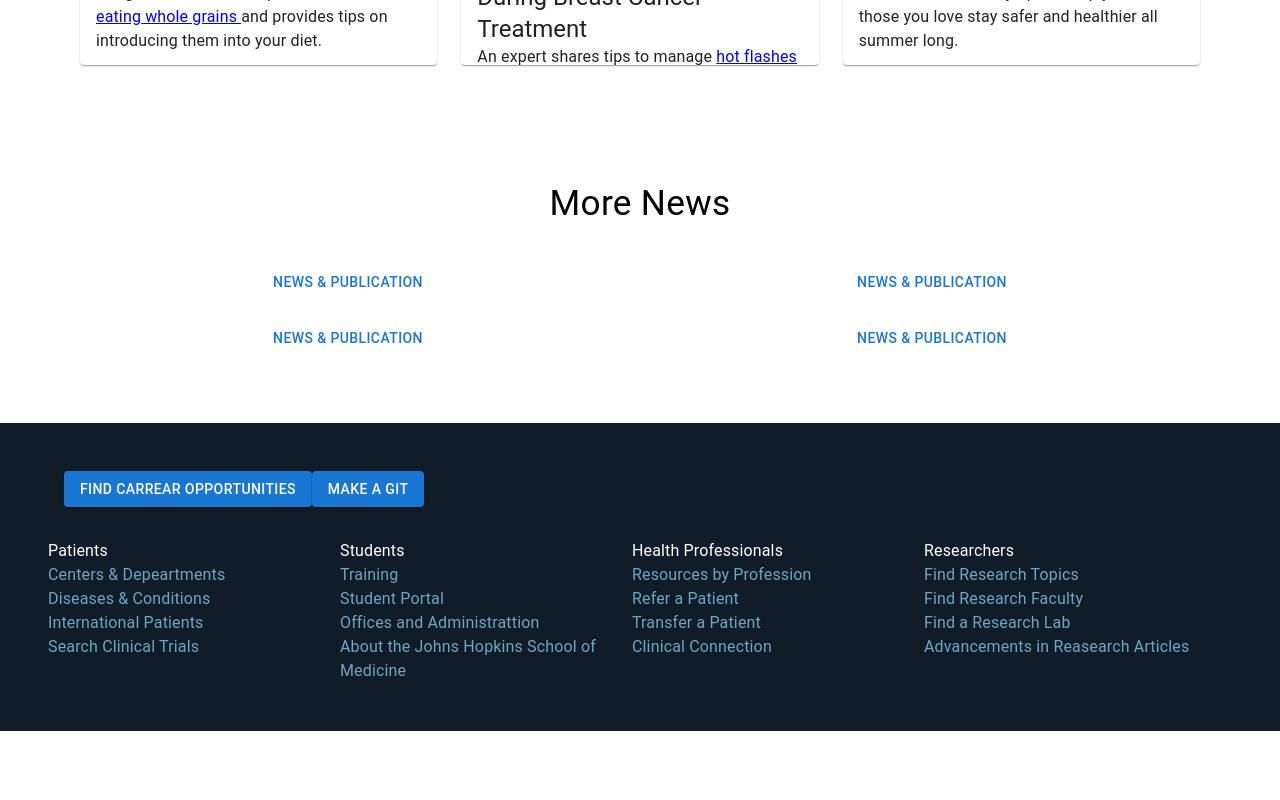
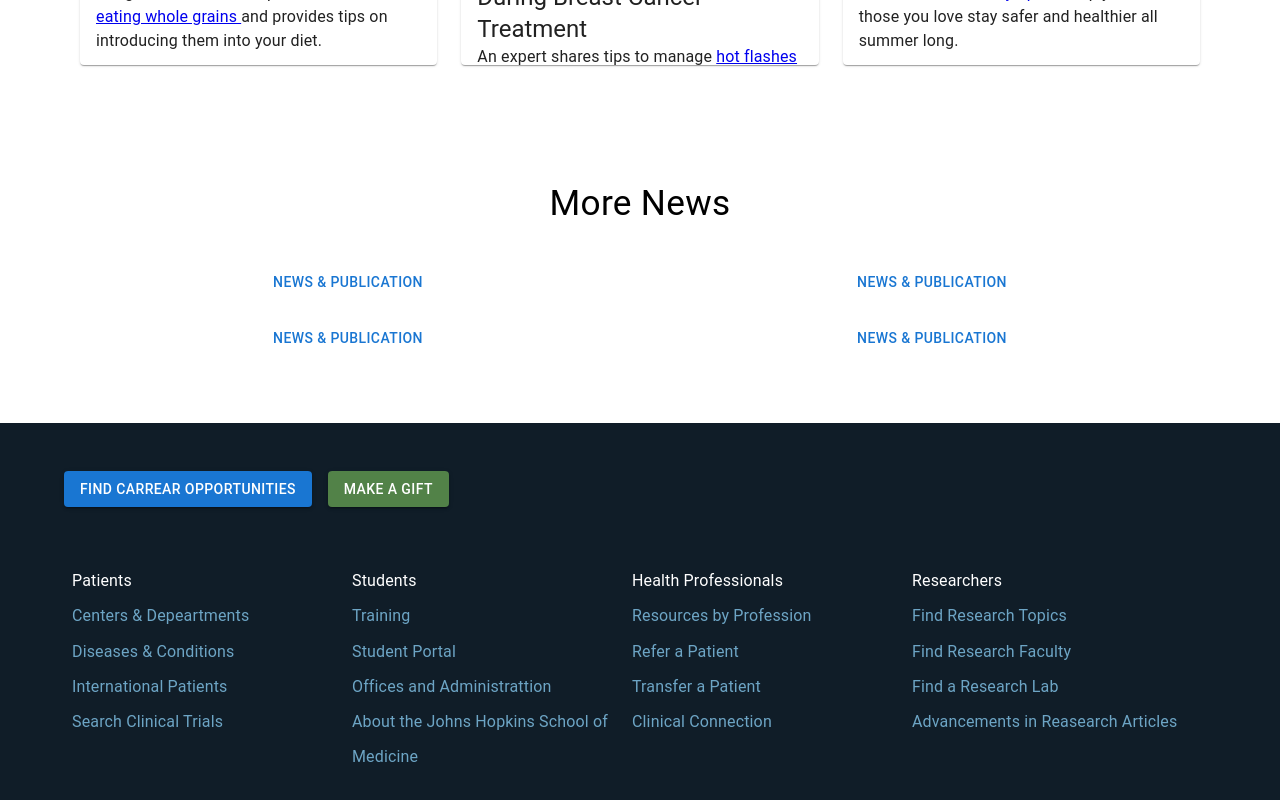
Before and after one commit to MehulP03/vtf-hospital-website-clone, a React (Create React App) app: page / in a window 1280 px wide. Shown: the part 3085-3885 px from the top of the page. Before the commit the page ends 3816 px from the top, so only its background shows below. Built offline with nearby package versions, Linux system fonts and the light colour scheme.

Commit message:
Footer updated

```diff
--- a/src/components/FooterDetails.js
+++ b/src/components/FooterDetails.js
@@ -5,37 +5,38 @@ function FooterDetails() {
     return (
         <div style={{backgroundColor:'#101d28'}}>
             <Container maxWidth="lg" sx={{ p: 6 }}>
-                    <Button variant="contained"> Find Carrear Opportunities</Button>
-                    <Button variant="contained">Make a git</Button>
+                    <Button variant="contained" sx={{marginRight:2}}> Find Carrear Opportunities</Button>
+
+                    <Button variant="contained" sx={{backgroundColor:'#528248'}}>Make a gift</Button>
                 <br/>
-                <Grid container spacing={2} sx={{marginTop: 4}}>
+                <Grid container spacing={2} sx={{marginTop: 4, p:3,  lineHeight:2.5}}>
                     <Grid Item xs={3} sx={{lineHeight:1.75}}>
-                        <Typography component='div' sx={{ textSize: '1.21rem', color:'#FFFFFF' }}> Patients</Typography>
-                        <Typography component='div' sx={{ textSize: '1rem', color:'#6da5c5' }}> Centers & Depeartments</Typography>
-                        <Typography component='div' sx={{ textSize: '1rem', color:'#6da5c5' }}> Diseases & Conditions</Typography>
-                        <Typography component='div' sx={{ textSize: '1rem', color:'#6da5c5' }}> International Patients</Typography>
-                        <Typography component='div' sx={{ textSize: '1rem', color:'#6da5c5' }}> Search Clinical Trials</Typography>
+                        <Typography component='div' sx={{ lineHeight:2.2   ,textSize: '1.21rem', color:'#FFFFFF' }}> Patients</Typography>
+                        <Typography component='div' sx={{ lineHeight:2.2  , textSize: '1rem', color:'#6da5c5' }}> Centers & Depeartments</Typography>
+                        <Typography component='div' sx={{ lineHeight:2.2  , textSize: '1rem', color:'#6da5c5' }}> Diseases & Conditions</Typography>
+                        <Typography component='div' sx={{ lineHeight:2.2  , textSize: '1rem', color:'#6da5c5' }}> International Patients</Typography>
+                        <Typography component='div' sx={{ lineHeight:2.2  , textSize: '1rem', color:'#6da5c5' }}> Search Clinical Trials</Typography>
                     </Grid>
                     <Grid Item xs={3} sx={{lineHeight:1.75}}>
-                        <Typography component='div' sx={{ textSize: '1.21rem', color:'#FFFFFF' }}> Students</Typography>
-                        <Typography component='div' sx={{ textSize: '1rem', color:'#6da5c5' }}>Training</Typography>
-                        <Typography component='div' sx={{ textSize: '1rem', color:'#6da5c5' }}> Student Portal</Typography>
-                        <Typography component='div' sx={{ textSize: '1rem', color:'#6da5c5' }}>Offices and Administrattion</Typography>
-                        <Typography component='div' sx={{ textSize: '1rem', color:'#6da5c5' }}> About the Johns Hopkins School of Medicine</Typography>
+                        <Typography component='div' sx={{ lineHeight:2.2  , textSize: '1.21rem', color:'#FFFFFF' }}> Students</Typography>
+                        <Typography component='div' sx={{ lineHeight:2.2  , textSize: '1rem', color:'#6da5c5' }}>Training</Typography>
+                        <Typography component='div' sx={{ lineHeight:2.2  , textSize: '1rem', color:'#6da5c5' }}> Student Portal</Typography>
+                        <Typography component='div' sx={{ lineHeight:2.2  , textSize: '1rem', color:'#6da5c5' }}>Offices and Administrattion</Typography>
+                        <Typography component='div' sx={{ lineHeight:2.2  , textSize: '1rem', color:'#6da5c5' }}> About the Johns Hopkins School of Medicine</Typography>
                     </Grid>
                     <Grid Item xs={3} sx={{lineHeight:1.75}}>
-                        <Typography component='div' sx={{ textSize: '1.21rem', color:'#FFFFFF' }}> Health Professionals</Typography>
-                        <Typography component='div' sx={{ textSize: '1rem', color:'#6da5c5' }}> Resources by Profession</Typography>
-                        <Typography component='div' sx={{ textSize: '1rem', color:'#6da5c5' }}> Refer a Patient</Typography>
-                        <Typography component='div' sx={{ textSize: '1rem', color:'#6da5c5' }}> Transfer a Patient</Typography>
-                        <Typography component='div' sx={{ textSize: '1rem', color:'#6da5c5' }}> Clinical Connection</Typography>
+                        <Typography component='div' sx={{ lineHeight:2.2  , textSize: '1.21rem', color:'#FFFFFF' }}> Health Professionals</Typography>
+                        <Typography component='div' sx={{ lineHeight:2.2  , textSize: '1rem', color:'#6da5c5' }}> Resources by Profession</Typography>
+                        <Typography component='div' sx={{ lineHeight:2.2  , textSize: '1rem', color:'#6da5c5' }}> Refer a Patient</Typography>
+                        <Typography component='div' sx={{ lineHeight:2.2  , textSize: '1rem', color:'#6da5c5' }}> Transfer a Patient</Typography>
+                        <Typography component='div' sx={{ lineHeight:2.2  , textSize: '1rem', color:'#6da5c5' }}> Clinical Connection</Typography>
                     </Grid>
                     <Grid Item xs={3} sx={{lineHeight:1.75}}>
-                        <Typography component='div' sx={{ textSize: '1.21rem', color:'#FFFFFF' }}> Researchers</Typography>
-                        <Typography component='div' sx={{ textSize: '1rem', color:'#6da5c5' }}>Find Research Topics</Typography>
-                        <Typography component='div' sx={{ textSize: '1rem', color:'#6da5c5' }}>Find Research Faculty </Typography>
-                        <Typography component='div' sx={{ textSize: '1rem', color:'#6da5c5' }}>Find a Research Lab</Typography>
-                        <Typography component='div' sx={{ textSize: '1rem', color:'#6da5c5' }}> Advancements in Reasearch Articles</Typography>
+                        <Typography component='div' sx={{ lineHeight:2.2  , textSize: '1.21rem', color:'#FFFFFF' }}> Researchers</Typography>
+                        <Typography component='div' sx={{ lineHeight:2.2  , textSize: '1rem', color:'#6da5c5' }}>Find Research Topics</Typography>
+                        <Typography component='div' sx={{ lineHeight:2.2  , textSize: '1rem', color:'#6da5c5' }}>Find Research Faculty </Typography>
+                        <Typography component='div' sx={{ lineHeight:2.2  , textSize: '1rem', color:'#6da5c5' }}>Find a Research Lab</Typography>
+                        <Typography component='div' sx={{ lineHeight:2.2  , textSize: '1rem', color:'#6da5c5' }}> Advancements in Reasearch Articles</Typography>
                     </Grid>
                 </Grid>
             </Container>
```
